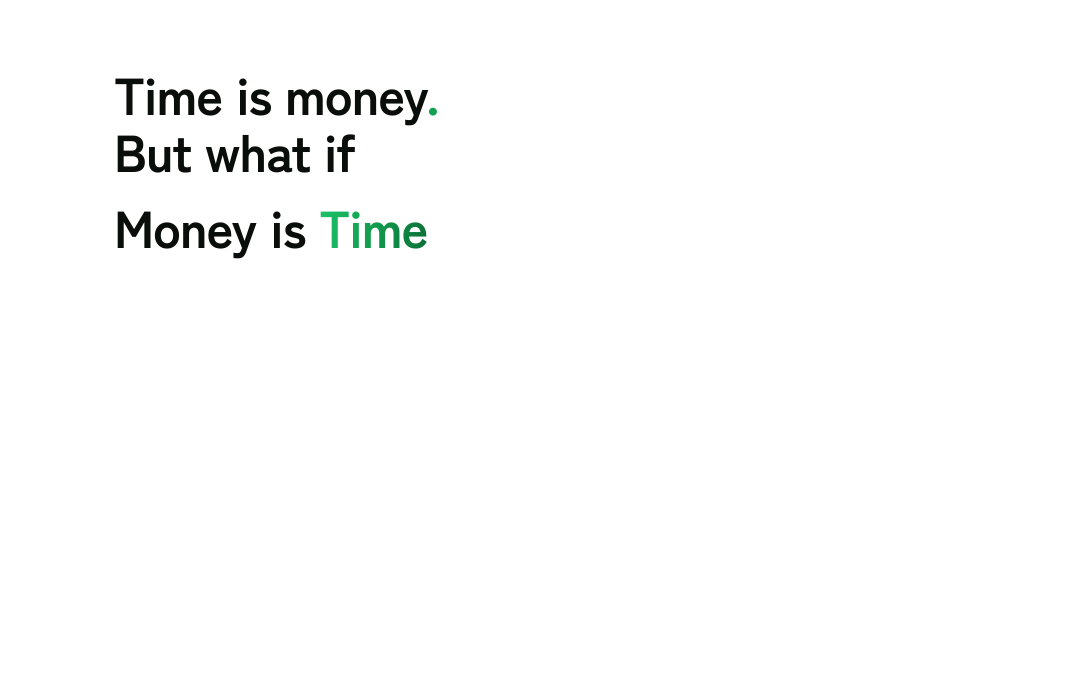
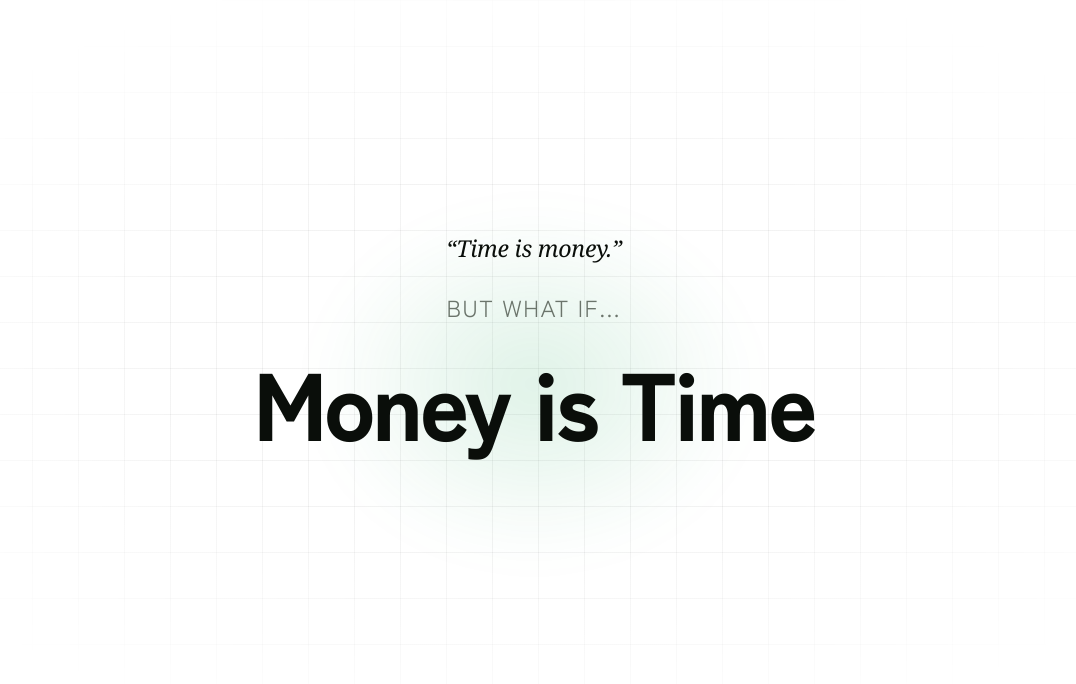
Before and after one commit to wu-json/money-is-time, a website with bundled scripts: page index.html in a window 1280 px wide. Shown: the whole page, without its empty margins (106-1182 px from the left). Built offline with nearby package versions, Linux system fonts and the light colour scheme.

Commit message:
checkpoint: premium centered fullscreen hero
Fullscreen hero with 'Money is Time' at the true vertical center (3-row
grid). Editorial italic-serif quote, uppercase kicker, faint masked grid,
and a single soft drifting green glow. Removed the gimmicky clock/$ and
radar-sweep effects.

Co-Authored-By: Claude Opus 4.8 (1M context) <noreply@anthropic.com>

```diff
--- a/index.html
+++ b/index.html
@@ -17,18 +17,14 @@
     <link rel="stylesheet" href="./src/styles.css" />
   </head>
   <body>
-    <header class="site-header">
-      <div class="site-header__text">
-        <h1 class="title">
-          <span class="title-line"
-            >Time is money<span class="accent">.</span></span
-          >
-          <span class="title-line title-line--q">But what if</span>
-          <span class="title-line title-line--emph"
-            >Money is <span class="gradient-text">Time</span></span
-          >
-        </h1>
+    <header class="hero">
+      <div class="hero-pre">
+        <figure class="hero-quote">
+          <blockquote class="hero-quote-text">&ldquo;Time is money.&rdquo;</blockquote>
+        </figure>
+        <p class="hero-lead">But what if&hellip;</p>
       </div>
+      <h1 class="hero-statement">Money is Time</h1>
     </header>
 
     <main class="layout">
--- a/src/styles.css
+++ b/src/styles.css
@@ -41,7 +41,6 @@ body {
 }
 
 /* Layout ------------------------------------------------------------------ */
-.site-header,
 .layout {
   width: 100%;
   max-width: var(--max-width);
@@ -49,43 +48,137 @@ body {
   padding-inline: 1.25rem;
 }
 
-.site-header {
-  padding-top: clamp(2rem, 6vw, 4rem);
-  padding-bottom: 1.5rem;
-  text-align: left;
+/* Hero — fullscreen, text dead-center ------------------------------------- */
+.hero {
+  position: relative;
+  isolation: isolate;
+  overflow: hidden;
+  width: 100%;
+  min-height: 100svh;
+  /* 3 rows: the statement sits in the middle row → true vertical center,
+     with the quote + lead stacked just above it in the top row. */
+  display: grid;
+  grid-template-rows: 1fr auto 1fr;
+  justify-items: center;
+  align-items: center;
+  text-align: center;
+  padding: 2rem 1.25rem;
 }
 
-.title {
-  margin: 0;
-  font-size: clamp(2rem, 6vw, 3.25rem);
-  font-weight: 700;
-  letter-spacing: -0.02em;
-  line-height: 1.1;
+/* Quote + "But what if", anchored to the bottom of the top row. */
+.hero-pre {
+  grid-row: 1;
+  align-self: end;
+  display: flex;
+  flex-direction: column;
+  align-items: center;
+  gap: clamp(0.9rem, 2.2vw, 1.5rem);
+  margin-bottom: clamp(1rem, 2.6vw, 1.7rem);
 }
 
-.title-line {
-  display: block;
+/* Faint grid, masked to fade out toward the edges. */
+.hero::before {
+  content: "";
+  position: absolute;
+  inset: 0;
+  background-image:
+    linear-gradient(to right, rgba(10, 14, 10, 0.05) 1px, transparent 1px),
+    linear-gradient(to bottom, rgba(10, 14, 10, 0.05) 1px, transparent 1px);
+  background-size: 46px 46px;
+  -webkit-mask-image: radial-gradient(
+    ellipse 75% 65% at 50% 45%,
+    #000 35%,
+    transparent 78%
+  );
+  mask-image: radial-gradient(
+    ellipse 75% 65% at 50% 45%,
+    #000 35%,
+    transparent 78%
+  );
+  z-index: -2;
+  pointer-events: none;
 }
 
-.title-line--q {
-  color: var(--text);
+/* One soft green glow, drifting almost imperceptibly. */
+.hero::after {
+  content: "";
+  position: absolute;
+  top: 48%;
+  left: 50%;
+  width: min(68vw, 620px);
+  aspect-ratio: 1.25;
+  transform: translate(-50%, -50%);
+  background: radial-gradient(
+    closest-side,
+    rgba(18, 161, 80, 0.14),
+    transparent 70%
+  );
+  filter: blur(24px);
+  z-index: -1;
+  pointer-events: none;
+  animation: drift 20s ease-in-out infinite;
 }
 
-/* Extra breathing room before the "Money was Time?" payoff line. */
-.title-line--emph {
-  margin-top: 0.35em;
+/* Editorial pull-quote: italic serif against the bold sans headline. */
+.hero-quote {
+  margin: 0;
+  animation: rise 0.7s var(--ease) both;
+}
+
+.hero-quote-text {
+  margin: 0;
+  font-family: Georgia, "Times New Roman", "Noto Serif", serif;
+  font-style: italic;
+  font-size: clamp(1.05rem, 2.6vw, 1.45rem);
+  font-weight: 400;
+  color: var(--text);
+  letter-spacing: -0.01em;
+}
+
+.hero-lead {
+  margin: 0;
+  font-size: clamp(1.05rem, 2.4vw, 1.45rem);
+  font-weight: 400;
+  color: var(--text-muted);
+  letter-spacing: 0.06em;
+  text-transform: uppercase;
+  animation: rise 0.7s var(--ease) 0.06s both;
+}
+
+.hero-statement {
+  grid-row: 2;
+  margin: 0;
+  font-size: clamp(2.9rem, 10vw, 6rem);
+  font-weight: 900;
+  line-height: 1;
+  letter-spacing: -0.035em;
+  color: var(--text);
+  animation: rise 0.8s var(--ease) 0.13s both;
 }
 
 .accent {
   color: var(--accent);
 }
 
-/* "Time" filled with a money-green gradient. */
-.gradient-text {
-  background: linear-gradient(100deg, #1ec46b 0%, var(--accent) 45%, #0a6e36 100%);
-  -webkit-background-clip: text;
-  background-clip: text;
-  color: transparent;
+@keyframes rise {
+  from {
+    opacity: 0;
+    transform: translateY(14px);
+  }
+  to {
+    opacity: 1;
+    transform: none;
+  }
+}
+
+@keyframes drift {
+  0%,
+  100% {
+    transform: translate(-50%, -50%) translate(-3%, -2%);
+  }
+  50% {
+    transform: translate(-50%, -50%) translate(3%, 2%);
+  }
 }
 
 .layout {
```
